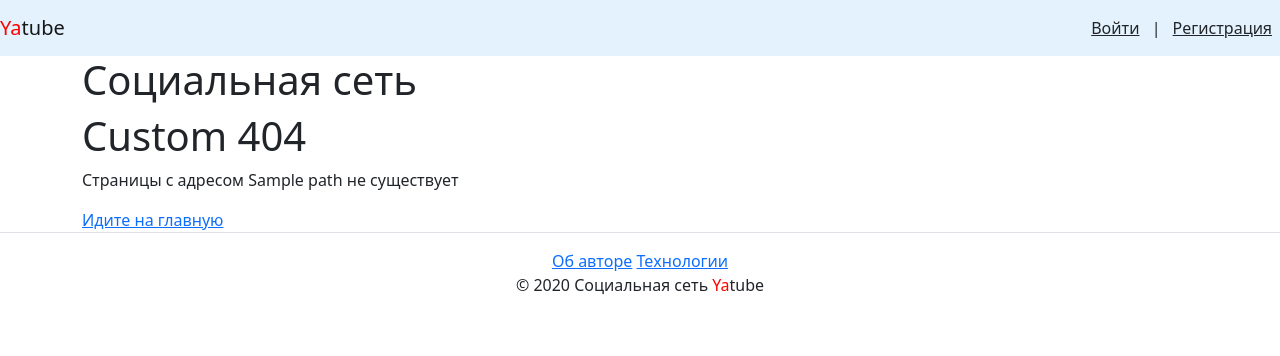
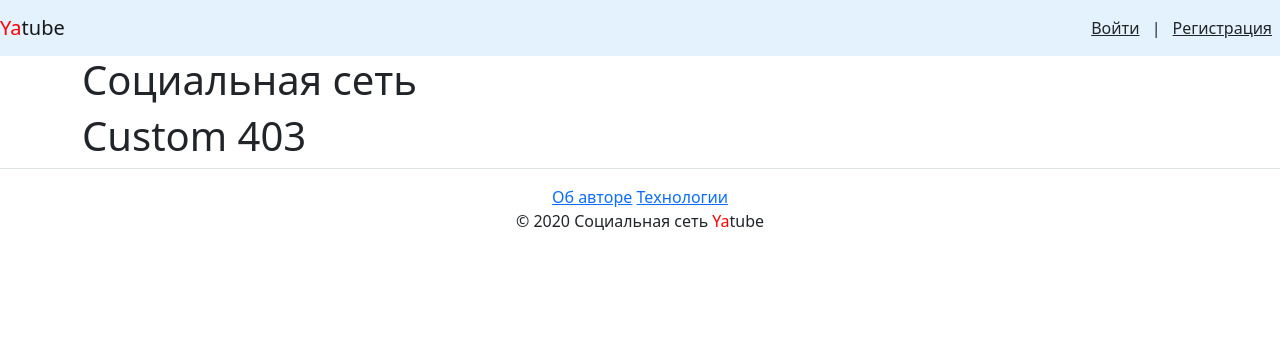
Before and after one commit to zhuksa/hw05_final, a Django app: template yatube/templates/core/403.html in a window 1280 px wide. Shown: the top 356 px of the page. Run offline with Django 4.2, Linux system fonts and the light colour scheme; the template is opened without the code that fills it: most values are stand-ins (such as "Sample title", 1, 10 or a date in 2020); some libraries are stand-ins or nearby versions.

Commit message:
Социальная сеть_018

```diff
--- a/yatube/templates/core/403.html
+++ b/yatube/templates/core/403.html
@@ -1,7 +1,5 @@
- {% extends "base.html" %}
-  {% block title %}Custom 404{% endblock %}
-  {% block content %}
-    <h1>Custom 404</h1>
-    <p>Страницы с адресом {{ path }} не существует</p>
-    <a href="{% url 'posts:index' %}">Идите на главную</a>
-  {% endblock %}
+{% extends "base.html" %}
+{% block title %}Custom 403{% endblock %}
+{% block content %}
+    <h1>Custom 403</h1>
+{% endblock %}
```
